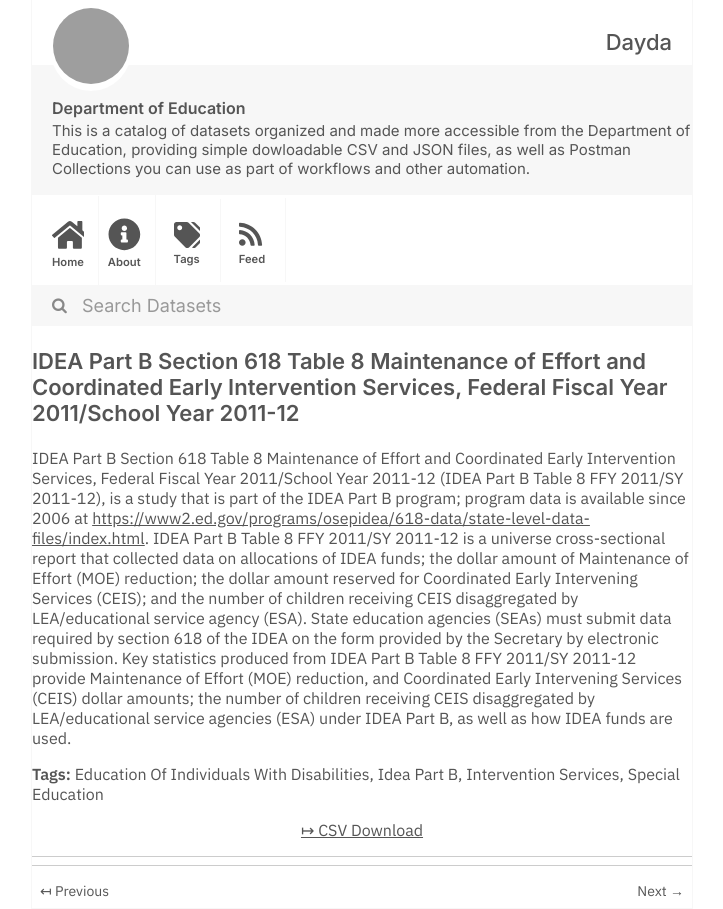
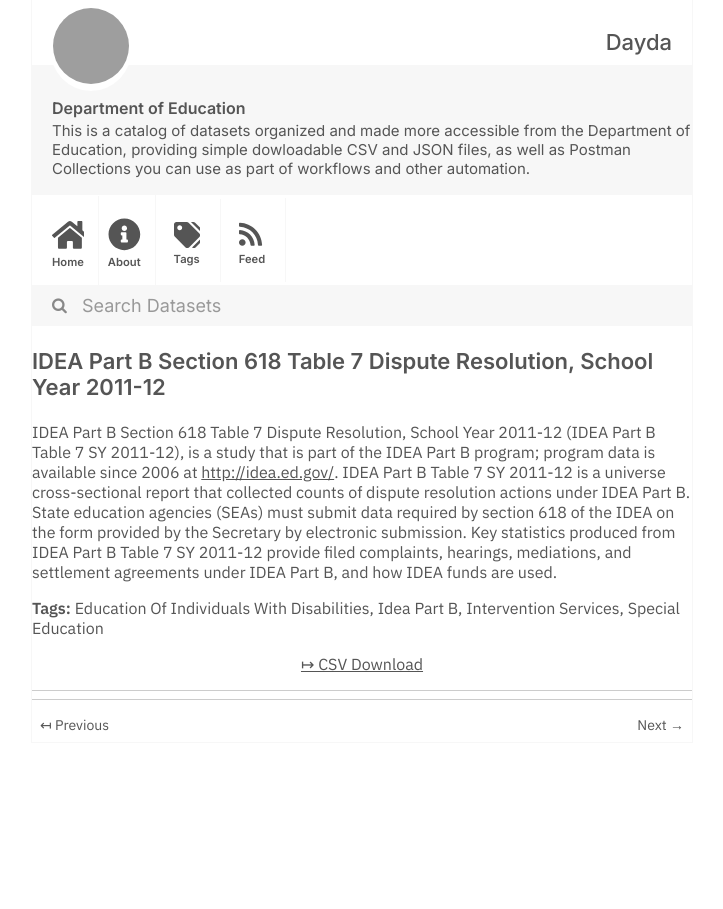
Before and after one commit to dayda-entities/department-of-education, a Jekyll site: the page built from _posts/2020-11-10-idea-part-b-section-618-table-.md, in a window 1280 px wide, cut to the strip 0-909 px from the top of the page. Shown: the whole strip, without its empty margins (278-1001 px from the left). Built offline with Jekyll 4.4.1, drawn with Linux system fonts in a browser that asks for light colours; grey boxes are pictures that could not be loaded.

Commit message:
Publish Data

```diff
--- a/_posts/2020-11-10-idea-part-b-section-618-table-.md
+++ b/_posts/2020-11-10-idea-part-b-section-618-table-.md
@@ -1,9 +1,7 @@
 ---
-title: >-
-  IDEA Part B Section 618 Table 8 Maintenance of Effort and Coordinated Early
-  Intervention Services, Federal Fiscal Year 2011/School Year 2011-12
-created: '2020-11-10T16:22:28.035242'
-modified: '2020-11-10T16:22:28.035251'
+title: 'IDEA Part B Section 618 Table 7 Dispute Resolution, School Year 2011-12'
+created: '2020-11-10T16:22:27.874756'
+modified: '2020-11-10T16:22:27.874766'
 state: active
 type: dataset
 tags:
@@ -13,9 +11,9 @@ tags:
   - Special Education
 groups: []
 csv_url: >-
-  https://www2.ed.gov/programs/osepidea/618-data/state-level-data-files/part-b-data/ceis-moe/bmaintenancedistrict2011-12.csv
+  https://inventory.data.gov/dataset/7c6916d1-c375-4c4c-9de0-f2b07aac4fc2/resource/5c23f855-4f83-4173-9a08-6928920dd1a6/download/userssharedsdf20112012ideapartbdisputeresolution.csv
 json_url: ''
 layout: post
 
 ---
-IDEA Part B Section 618 Table 8 Maintenance of Effort and Coordinated Early Intervention Services, Federal Fiscal Year 2011/School Year 2011-12 (IDEA Part B Table 8 FFY 2011/SY 2011-12), is a study that is part of the IDEA Part B program; program data is available since 2006 at <https://www2.ed.gov/programs/osepidea/618-data/state-level-data-files/index.html>. IDEA Part B Table 8 FFY 2011/SY 2011-12 is a universe cross-sectional report that collected data on allocations of IDEA funds; the dollar amount of Maintenance of Effort (MOE) reduction; the dollar amount reserved for Coordinated Early Intervening Services (CEIS); and the number of children receiving CEIS disaggregated by LEA/educational service agency (ESA). State education agencies (SEAs) must submit data required by section 618 of the IDEA on the form provided by the Secretary by electronic submission. Key statistics produced from IDEA Part B Table 8 FFY 2011/SY 2011-12 provide Maintenance of Effort (MOE) reduction, and Coordinated Early Intervening Services (CEIS) dollar amounts; the number of children receiving CEIS disaggregated by LEA/educational service agencies (ESA) under IDEA Part B, as well as how IDEA funds are used.
+IDEA Part B Section 618 Table 7 Dispute Resolution, School Year 2011-12 (IDEA Part B Table 7 SY 2011-12), is a study that is part of the IDEA Part B program; program data is available since 2006 at <http://idea.ed.gov/>. IDEA Part B Table 7 SY 2011-12 is a universe cross-sectional report that collected counts of dispute resolution actions under IDEA Part B. State education agencies (SEAs) must submit data required by section 618 of the IDEA on the form provided by the Secretary by electronic submission. Key statistics produced from IDEA Part B Table 7 SY 2011-12 provide filed complaints, hearings, mediations, and settlement agreements under IDEA Part B, and how IDEA funds are used.
```
